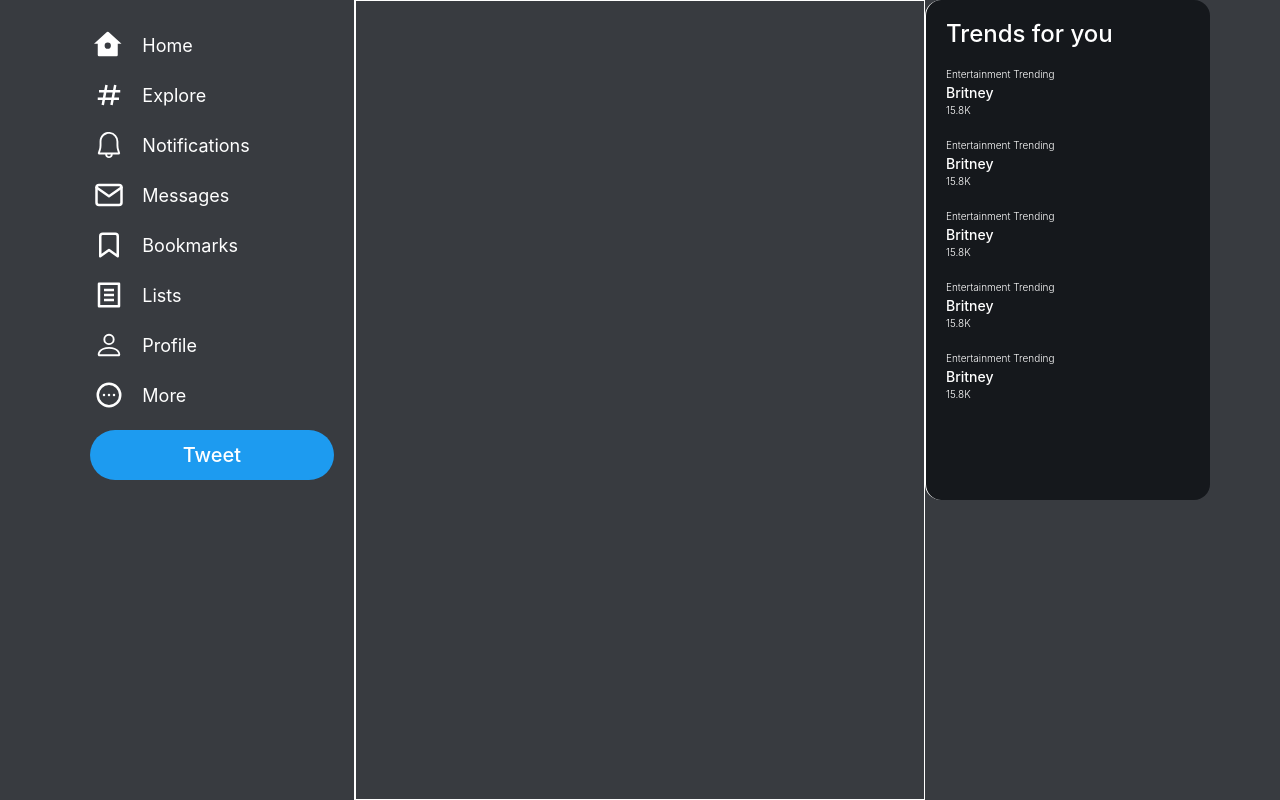
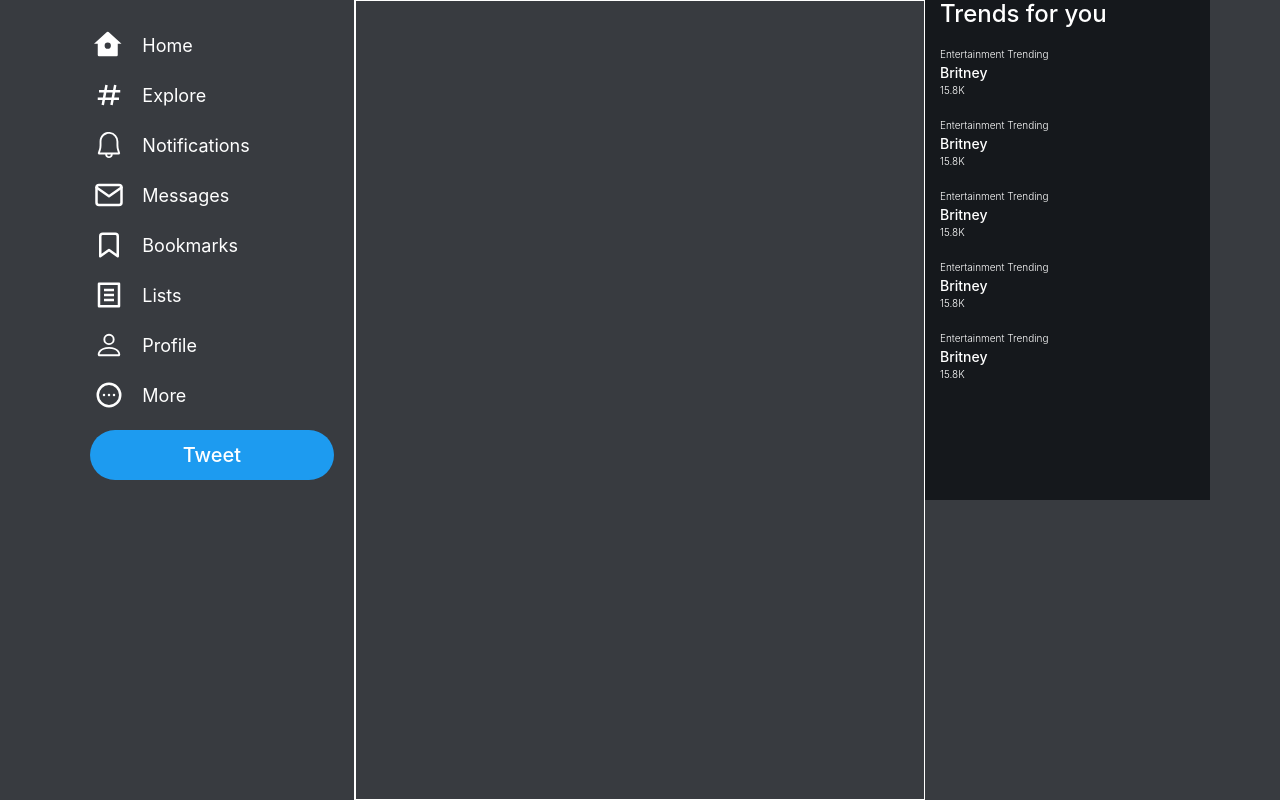
Before and after one commit to NatalijaKostovska/Twitter, a React (Create React App) app: page / in a window 1280 px wide. Built offline with nearby package versions, Linux system fonts and the light colour scheme.

Commit message:
fix prettier + some feedback changes

```diff
--- a/package.json
+++ b/package.json
@@ -44,6 +44,7 @@
     ]
   },
   "devDependencies": {
-    "@types/styled-components": "^5.1.24"
+    "@types/styled-components": "^5.1.24",
+    "prettier": "^2.5.1"
   }
 }
--- a/src/components/Trending/Trending.tsx
+++ b/src/components/Trending/Trending.tsx
@@ -7,8 +7,8 @@ interface Props {
   tweets?: string;
 }
 
-const Trending = (props: Props) => {
-  const { category, word, tweets } = props;
+const Trending = ({ category, word, tweets }: Props) => {
+
   return (
     <Style.Container>
       <Style.Tranding>{category} Trending</Style.Tranding>
--- a/src/containers/Home/components/Navbar.tsx
+++ b/src/containers/Home/components/Navbar.tsx
@@ -1,28 +1,28 @@
-import React from "react"
-import styled from "styled-components";
-import Button from "../../../components/Button/Button";
-import { NavLink } from "../../../components/NavLink/NavLink";
-import { RiHome7Fill, RiFileListLine } from "react-icons/ri";
-import { BiHash } from "react-icons/bi";
-import { VscBell } from "react-icons/vsc";
-import { FiMail, FiBookmark } from "react-icons/fi";
-import { BsPerson } from "react-icons/bs";
-import { HiOutlineDotsCircleHorizontal } from "react-icons/hi";
+import React from 'react';
+import styled from 'styled-components';
+import Button from '../../../components/Button/Button';
+import {NavLink} from '../../../components/NavLink/NavLink';
+import {RiHome7Fill, RiFileListLine} from 'react-icons/ri';
+import {BiHash} from 'react-icons/bi';
+import {VscBell} from 'react-icons/vsc';
+import {FiMail, FiBookmark} from 'react-icons/fi';
+import {BsPerson} from 'react-icons/bs';
+import {HiOutlineDotsCircleHorizontal} from 'react-icons/hi';
 export const Navbar = () => {
   return (
     <Style.Container className="col-3">
-      <NavLink name={'Home'} icon={<RiHome7Fill />} />
-      <NavLink name={'Explore'} icon={<BiHash />} />
-      <NavLink name={'Notifications'} icon={<VscBell />} />
-      <NavLink name={'Messages'} icon={<FiMail />} />
-      <NavLink name={'Bookmarks'} icon={<FiBookmark />} />
-      <NavLink name={'Lists'} icon={<RiFileListLine />} />
-      <NavLink name={'Profile'} icon={<BsPerson />} />
-      <NavLink name={'More'} icon={<HiOutlineDotsCircleHorizontal />} />
-      <Button name={'Tweet'} background="rgb(29, 155, 240)" />
+      <NavLink name="Home" icon={<RiHome7Fill />} />
+      <NavLink name="Explore" icon={<BiHash />} />
+      <NavLink name="Notifications" icon={<VscBell />} />
+      <NavLink name="Messages" icon={<FiMail />} />
+      <NavLink name="Bookmarks" icon={<FiBookmark />} />
+      <NavLink name="Lists" icon={<RiFileListLine />} />
+      <NavLink name="Profile" icon={<BsPerson />} />
+      <NavLink name="More" icon={<HiOutlineDotsCircleHorizontal />} />
+      <Button name="Tweet" background="rgb(29, 155, 240)" />
     </Style.Container>
-  )
-}
+  );
+};
 
 const Style = {
   Container: styled.nav`
@@ -36,12 +36,11 @@ const Style = {
     border: 1px solid white;
     height: 50px;
     flex: 1;
-  `
-  ,
+  `,
   TextWrapper: styled.div`
     display: flex;
     border: 1px solid yellow;
     height: 50px;
     flex: 5;
-  `
-}
+  `,
+};
--- a/src/containers/Home/components/Search.tsx
+++ b/src/containers/Home/components/Search.tsx
@@ -1,41 +1,27 @@
-import React from "react";
-import Trending from "../../../components/Trending/Trending";
+import React from 'react';
+import styled from 'styled-components';
+import Trending from '../../../components/Trending/Trending';
 
 export const Search = () => {
   return (
-    <aside className="col-3"
-      style={{
-        background: "rgb(21, 24, 28)", height: "500px", borderLeft: "1px solid white",
-        borderRadius: '16px',
-        borderColor: '1px solid rgb(21, 24, 28)',
-        padding: '20px'
-      }}>
-      <h4 style={{ color: "white" }}>Trends for you</h4>
-      <Trending
-        category={'Entertainment'}
-        word={'Britney'}
-        tweets={'15.8K'}
-      />
-      <Trending
-        category={'Entertainment'}
-        word={'Britney'}
-        tweets={'15.8K'}
-      />
-      <Trending
-        category={'Entertainment'}
-        word={'Britney'}
-        tweets={'15.8K'}
-      />
-      <Trending
-        category={'Entertainment'}
-        word={'Britney'}
-        tweets={'15.8K'}
-      />
-      <Trending
-        category={'Entertainment'}
-        word={'Britney'}
-        tweets={'15.8K'}
-      />
-    </aside>
+    <Style.Aside className="col-3">
+      <h4 style={{color: 'white'}}>Trends for you</h4>
+      <Trending category={'Entertainment'} word={'Britney'} tweets={'15.8K'} />
+      <Trending category={'Entertainment'} word={'Britney'} tweets={'15.8K'} />
+      <Trending category={'Entertainment'} word={'Britney'} tweets={'15.8K'} />
+      <Trending category={'Entertainment'} word={'Britney'} tweets={'15.8K'} />
+      <Trending category={'Entertainment'} word={'Britney'} tweets={'15.8K'} />
+    </Style.Aside>
   );
 };
+
+const Style = {
+  Aside: styled.aside`
+    background: rgb(21, 24, 28);
+    height: 500px;
+    borderLeft: 1px solid white;
+    borderRadius: 16px';
+    borderColor: 1px solid rgb(21, 24, 28);
+    padding: 20px;
+  `,
+};
```
Also changed, not shown: src/components/Button/Button.tsx (+10 -8 lines), tsconfig.json (+2 -8 lines), 1 other file (tests, documents, lock files or other folders). Lines whose indentation alone changed are shown as unchanged.
